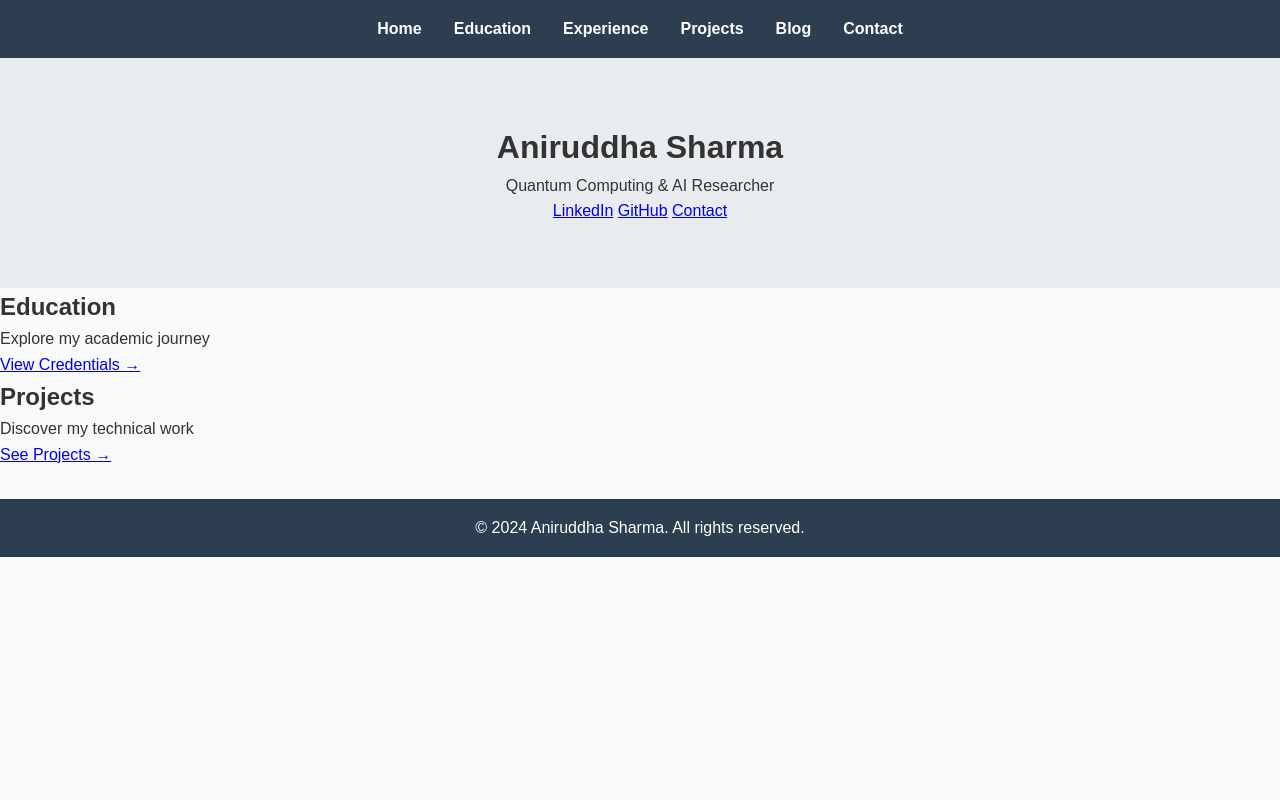
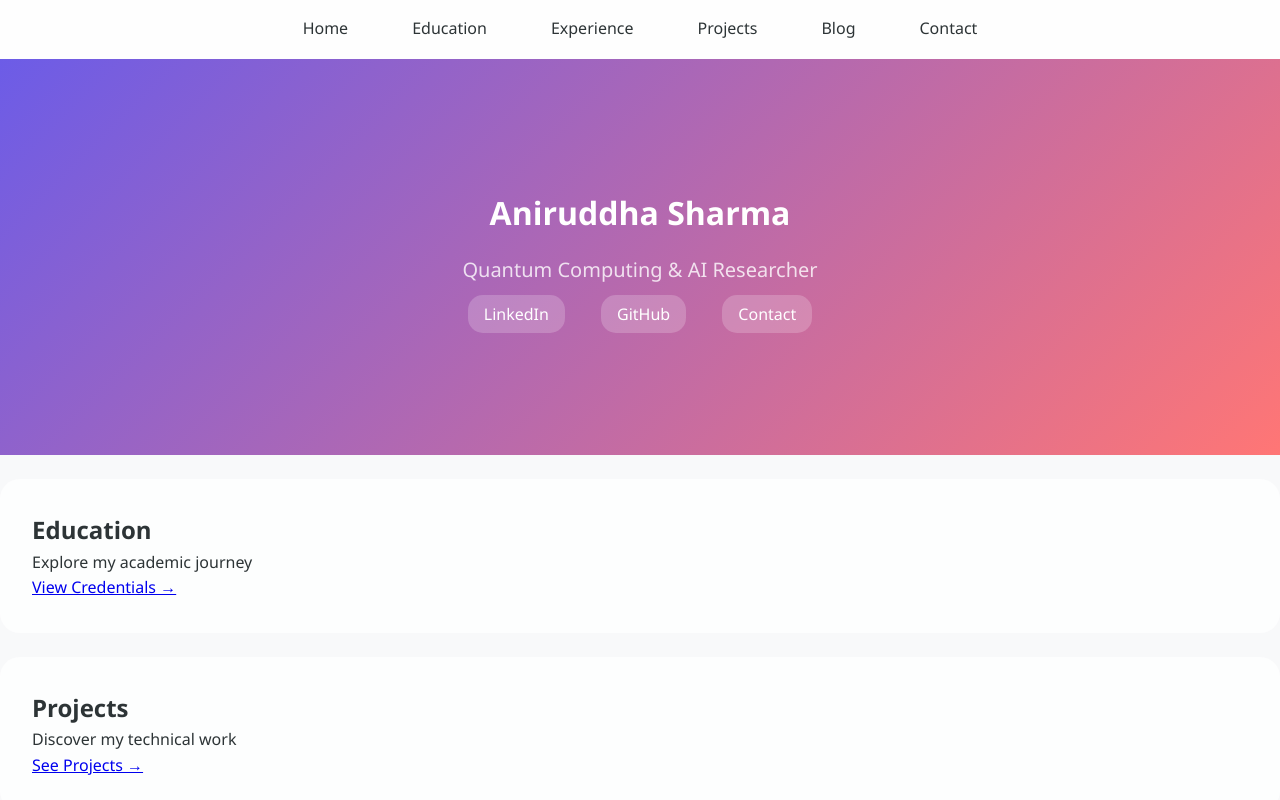
Before and after one commit to Yagami1729/Aniruddha_1729, a plain HTML site: page index.html in a window 1280 px wide. Shown: the top 800 px of the page. Drawn offline with Linux system fonts and the light colour scheme.

Commit message:
Update style.css

```diff
--- a/style.css
+++ b/style.css
@@ -1,103 +1,122 @@
-/* Base Styles */
+:root {
+    --primary-color: #6C5CE7;
+    --secondary-color: #FF7675;
+    --accent-color: #00B894;
+    --bg-color: #F8F9FA;
+    --text-color: #2D3436;
+    --glass-bg: rgba(255, 255, 255, 0.8);
+    --shadow: 0 4px 6px rgba(0, 0, 0, 0.1);
+    --border-radius: 20px;
+}
+
 * {
     margin: 0;
     padding: 0;
     box-sizing: border-box;
-    font-family: 'Arial', sans-serif;
+    font-family: 'Segoe UI', system-ui, sans-serif;
 }
 
 body {
     line-height: 1.6;
-    color: #333;
-    background-color: #f8f9fa;
+    color: var(--text-color);
+    background-color: var(--bg-color);
 }
 
+/* Navigation */
 nav {
-    background: #2c3e50;
-    padding: 1rem;
+    position: sticky;
+    top: 0;
+    z-index: 1000;
+    padding: 1rem 2rem;
+    background: var(--glass-bg);
+    backdrop-filter: blur(10px);
+    border-bottom: 1px solid rgba(255, 255, 255, 0.2);
 }
 
-nav ul {
-    list-style: none;
+.nav-list {
     display: flex;
     justify-content: center;
     gap: 2rem;
+    list-style: none;
 }
 
-nav a {
+.nav-list a {
+    color: var(--text-color);
+    padding: 0.5rem 1rem;
+    border-radius: 15px;
+    text-decoration: none;
+    transition: background 0.3s ease, color 0.3s ease;
+}
+
+.nav-list a:hover {
+    background: var(--primary-color);
+    color: white;
+}
+
+/* Hero Section */
+.hero {
+    background: linear-gradient(135deg, var(--primary-color), var(--secondary-color));
+    padding: 6rem 2rem;
+    text-align: center;
+    color: white;
+}
+
+.hero-content {
+    max-width: 800px;
+    margin: 0 auto;
+    padding: 2rem;
+    border-radius: var(--border-radius);
+}
+
+.hero-subtitle {
+    color: rgba(255, 255, 255, 0.8);
+    margin: 1rem 0;
+    font-size: 1.25rem;
+}
+
+.hero-links a {
+    margin: 0 1rem;
+    padding: 0.5rem 1rem;
+    border-radius: 15px;
+    background: rgba(255, 255, 255, 0.2);
     color: white;
     text-decoration: none;
-    font-weight: bold;
+    transition: background 0.3s ease;
 }
 
-.hero {
-    text-align: center;
-    padding: 4rem 2rem;
-    background: #e9ecef;
+.hero-links a:hover {
+    background: rgba(255, 255, 255, 0.4);
 }
 
-.quick-info {
-    display: grid;
-    grid-template-columns: repeat(auto-fit, minmax(300px, 1fr));
-    gap: 2rem;
+/* Cards */
+.link-card, .project-card, .timeline-item {
+    background: var(--glass-bg);
     padding: 2rem;
+    border-radius: var(--border-radius);
+    margin: 1.5rem 0;
+    transition: transform 0.3s ease, box-shadow 0.3s ease;
 }
 
-.timeline-item, .project-card, .blog-post {
-    background: white;
-    padding: 1.5rem;
-    margin: 1rem 0;
-    border-radius: 8px;
-    box-shadow: 0 2px 5px rgba(0, 0, 0, 0.1);
+.link-card:hover, .project-card:hover, .timeline-item:hover {
+    transform: translateY(-5px);
+    box-shadow: 0 8px 16px rgba(0, 0, 0, 0.2);
 }
 
-.contact-container {
-    display: grid;
-    grid-template-columns: 1fr 2fr;
-    gap: 2rem;
+/* Footer */
+.site-footer {
+    background: linear-gradient(135deg, var(--primary-color), var(--secondary-color));
+    color: white;
     padding: 2rem;
+    text-align: center;
+    margin-top: 4rem;
 }
 
-.contact-form input, .contact-form textarea {
-    width: 100%;
-    padding: 0.5rem;
-    margin-bottom: 1rem;
-    border: 1px solid #ccc;
-    border-radius: 4px;
+.site-footer a {
+    color: white;
+    text-decoration: none;
+    margin: 0 0.5rem;
 }
 
-.contact-form button {
-    padding: 0.5rem 1rem;
-    background: #2c3e50;
-    color: white;
-    border: none;
-    border-radius: 4px;
-    cursor: pointer;
-}
-
-.contact-form button:hover {
-    background: #34495e;
-}
-
-footer {
-    text-align: center;
-    padding: 1rem;
-    background: #2c3e50;
-    color: white;
-    margin-top: 2rem;
-}
-
-footer a {
-    color: #3498db;
-    text-decoration: none;
-}
-
-footer a:hover {
+.site-footer a:hover {
     text-decoration: underline;
 }
-
-@media (max-width: 768px) {
-    .contact-container {
-        grid-template-columns: 1fr;
-    }
-}
```
